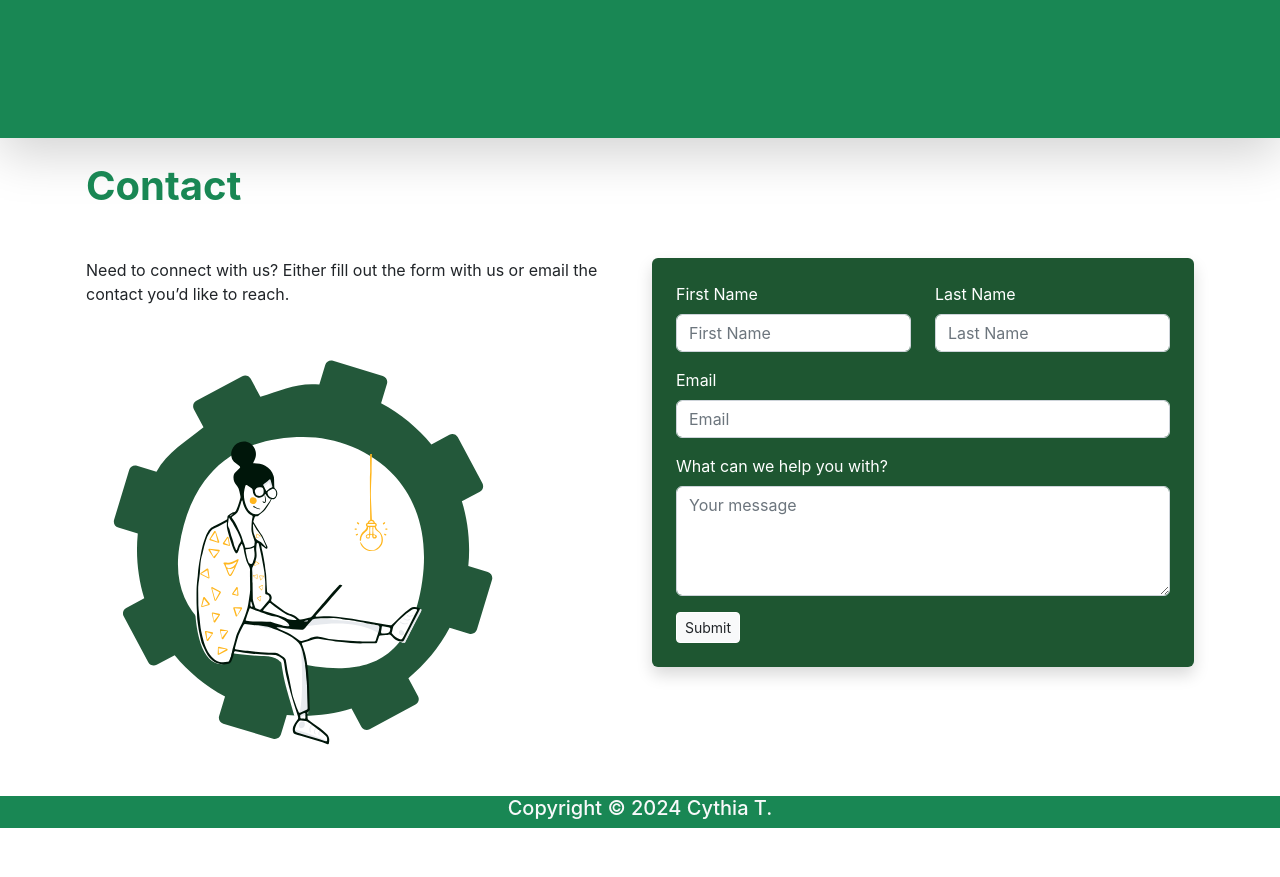
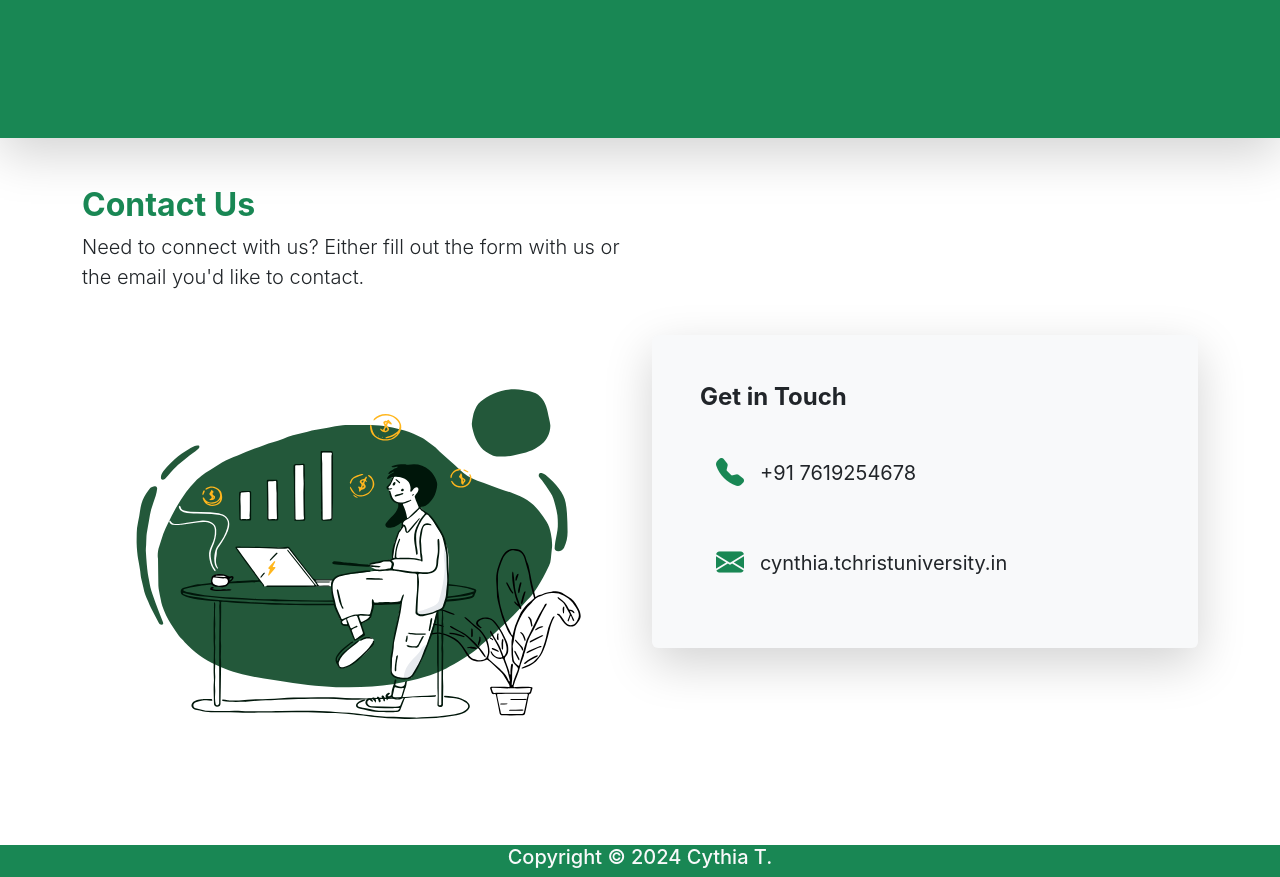
Before and after one commit to Re-Bottle/bottle-collection-system-frontend, a React (Create React App) app: page / in a window 1280 px wide. Shown: the part 2320-3197 px from the top of the page. Before the commit the page ends 3148 px from the top, so only its background shows below. Built offline with nearby package versions, Linux system fonts and the light colour scheme.

Commit message:
Made changes to the contact page

```diff
--- a/package.json
+++ b/package.json
@@ -13,6 +13,7 @@
     "@types/node": "^16.18.119",
     "@types/react": "^18.3.12",
     "@types/react-dom": "^18.3.1",
+    "bootstrap-icons": "^1.11.3",
     "bottle-collection-system-frontend": "file:",
     "react": "^18.3.1",
     "react-dom": "^18.3.1",
--- a/src/components/contact.tsx
+++ b/src/components/contact.tsx
@@ -1,74 +1,37 @@
-import Contactsvg from "../assets/svg/Contact.svg"
+import ContactImage from "../assets/svg/Contact.svg";
 
 export default function Contact() {
   return (
-    <section id="contact" className="container ps-3 pe-3 pb-4 pt-4">
-      <h1 className="text-success mb-5 fw-bold">Contact</h1>
-
-      <div className="row">
-        {/* Left Side - Text + Image */}
-        <div className="col-md-6 d-flex flex-column justify-content-center">
-          <p className="text-dark">
-            Need to connect with us? Either fill out the form with us or email
-            the contact you’d like to reach.
+    <section id="contact" className="container py-5">
+      <div className="row align-items-center">
+        <div className="col-md-6">
+          <h2 className="text-success fw-bold">Contact Us</h2>
+          <p className="lead mb-4">
+            Need to connect with us? Either fill out the form with us or the
+            email you'd like to contact.
           </p>
           <img
-            src={Contactsvg}
+            src={ContactImage}
             alt="Contact Illustration"
-            className="img-fluid mt-3"
-            style={{ maxWidth: "80%" }}
+            className="img-fluid"
           />
         </div>
 
-        <div className="col-md-6">
-          <div
-            className="p-4 rounded shadow"
-            style={{ backgroundColor: "#1E5631", color: "white" }}
-          >
-            <form>
-              <div className="row mb-3">
-                <div className="col">
-                  <label className="form-label">First Name</label>
-                  <input
-                    type="text"
-                    className="form-control bg-white text-dark"
-                    placeholder="First Name"
-                  />
-                </div>
-                <div className="col">
-                  <label className="form-label">Last Name</label>
-                  <input
-                    type="text"
-                    className="form-control bg-white text-dark"
-                    placeholder="Last Name"
-                  />
-                </div>
-              </div>
+        <div className="col-md-6 d-flex justify-content-end">
+          <div className="bg-light p-5 rounded w-100 shadow-lg">
+            <h4 className="text-dark fw-bold mb-4">Get in Touch</h4>
 
-              <div className="mb-3">
-                <label className="form-label">Email</label>
-                <input
-                  type="email"
-                  className="form-control bg-white text-dark"
-                  placeholder="Email"
-                />
-              </div>
+            <div className="d-flex align-items-center mb-3 p-3 bg-secondary-subtle rounded">
+              <i className="bi bi-telephone-fill text-success fs-3 me-3"></i>
+              <span className="fs-5 text-dark">+91 7619254678</span>
+            </div>
 
-              <div className="mb-3">
-                <label className="form-label">What can we help you with?</label>
-                <textarea
-                  className="form-control bg-white text-white"
-                  placeholder="Your message"
-                  rows={4}
-                ></textarea>
-              </div>
-
-              <div className="d-flex justify-content-start mt-3">
-                <button type="submit" className="btn btn-light btn-sm text-dark border-white">
-                    Submit
-                </button>
-              </div>
-            </form>
+            <div className="d-flex align-items-center p-3 bg-secondary-subtle rounded">
+              <i className="bi bi-envelope-fill text-success fs-3 me-3"></i>
+              <span className="fs-5 text-dark text-break">
+                cynthia.tchristuniversity.in
+              </span>
+            </div>
           </div>
         </div>
       </div>
```
Also changed, not shown: src/assets/svg/Contact.svg, 1 other file (tests, documents, lock files or other folders).
